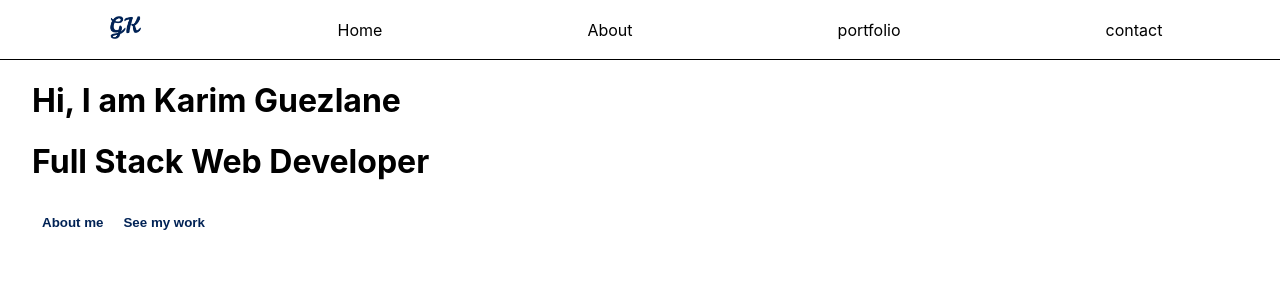
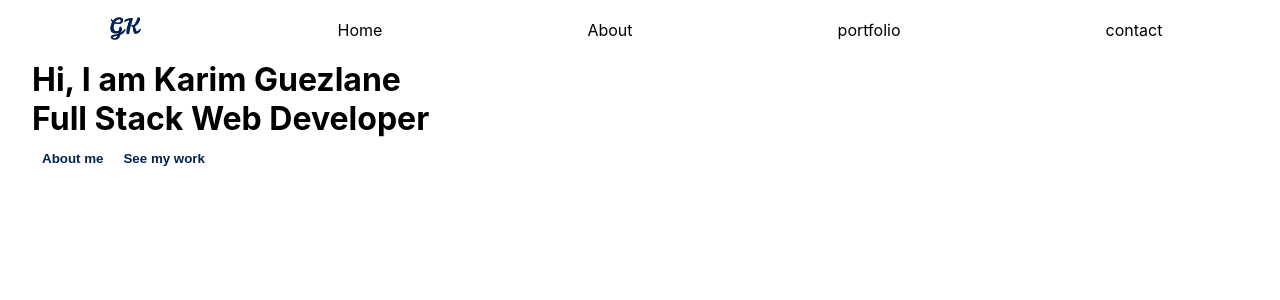
Before and after one commit to krimoelbahri/my-portfolio-nextjs, a Next.js app: page / in a window 1280 px wide. Shown: the top 300 px of the page. Built offline with nearby package versions, Linux system fonts and the light colour scheme.

Commit message:
reseting `h` tags  margin

```diff
--- a/styles/globals.css
+++ b/styles/globals.css
@@ -5,7 +5,14 @@ body {
 	font-family: -apple-system, BlinkMacSystemFont, Segoe UI, Roboto, Oxygen, Ubuntu, Cantarell,
 		Fira Sans, Droid Sans, Helvetica Neue, sans-serif;
 }
-
+h1,
+h2,
+h3,
+h4,
+h5,
+h6 {
+	margin: 0;
+}
 a {
 	color: inherit;
 	text-decoration: none;
@@ -22,7 +29,6 @@ header {
 	position: fixed;
 	top: 0;
 	padding: 0 15px;
-	border-bottom: 1px solid;
 }
 main {
 	width: 100vw;
```
